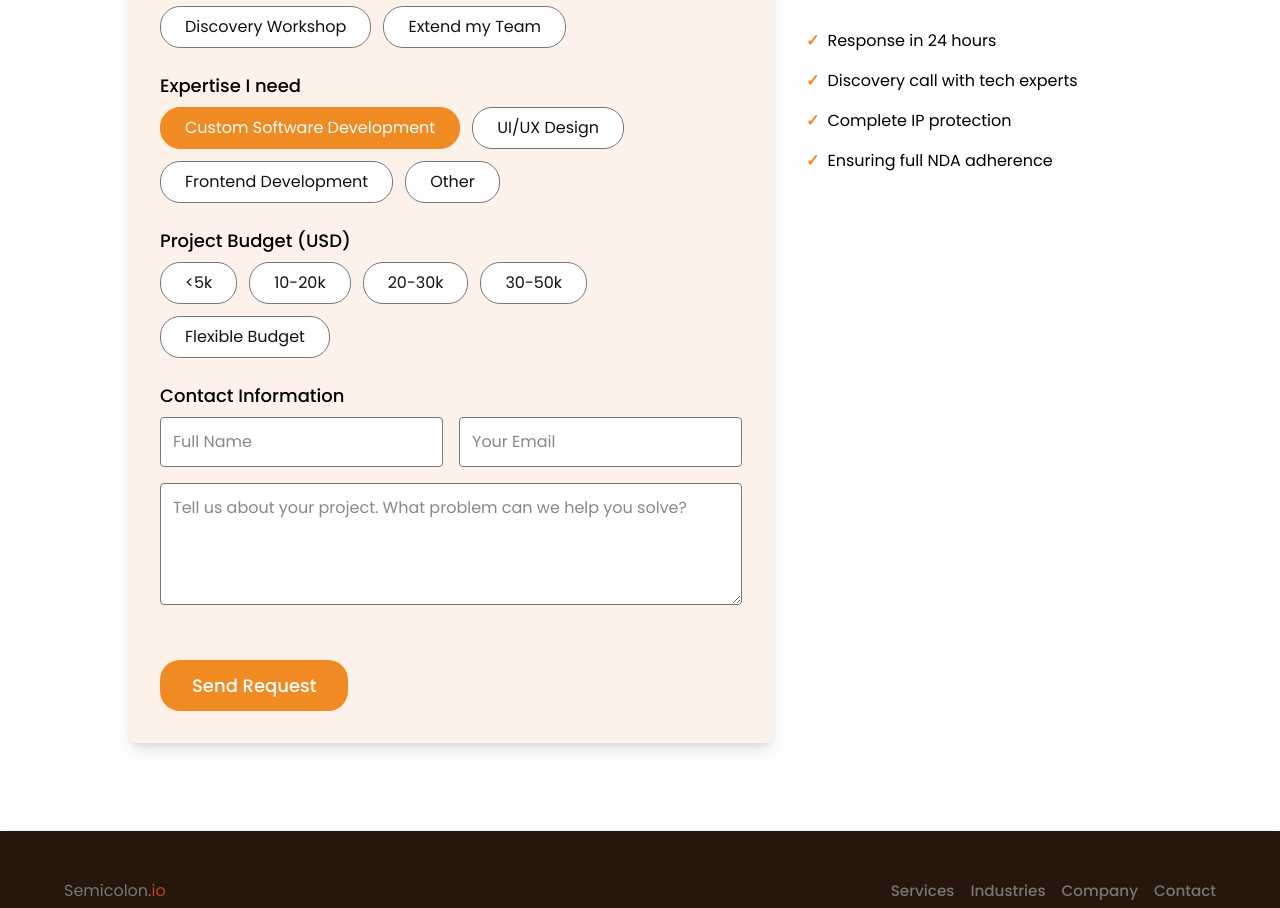
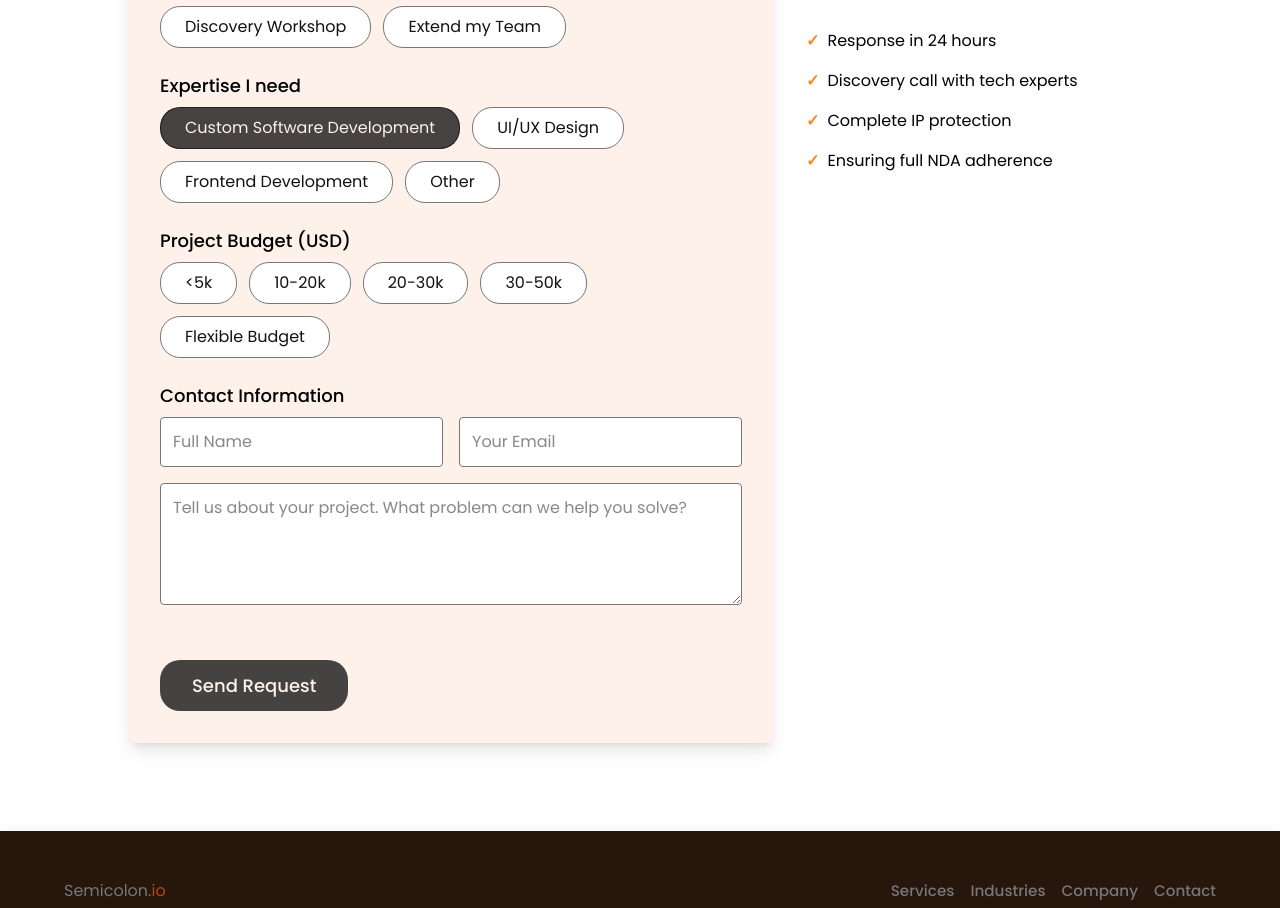
Before and after one commit to itsSemiColon/Website, a React (Vite) app: page / in a window 1280 px wide. Shown: the part 2225-3133 px from the top of the page. Built offline with nearby package versions, Linux system fonts and the light colour scheme; a web font is replaced by a local one.

Commit message:
few enhancements in contact form

```diff
--- a/src/components/styles/contact.module.scss
+++ b/src/components/styles/contact.module.scss
@@ -41,14 +41,16 @@
   transition: all 0.3s ease;
 
   &:hover {
-    background-color: var.$color-secondary;
+    background-color: var.$color-button;
     border-color: var.$color-secondary;
+    color: var.$color-background;
+
   }
 
   &.active {
-    background-color: var.$color-primary;
-    color: #ffffff;
-    border-color: var.$color-primary;
+    background-color: var.$color-button;
+    color: var.$color-background;
+    border-color: var.$color-button;
   }
 }
 
@@ -73,8 +75,8 @@
 }
 
 .submit-btn {
-  background-color: var.$color-primary;
-  color: #ffffff;
+  background-color: var.$color-button;
+  color: var.$color-background;
   border: none;
   border-radius: 20px;
   padding: 0.75rem 2rem;
```
